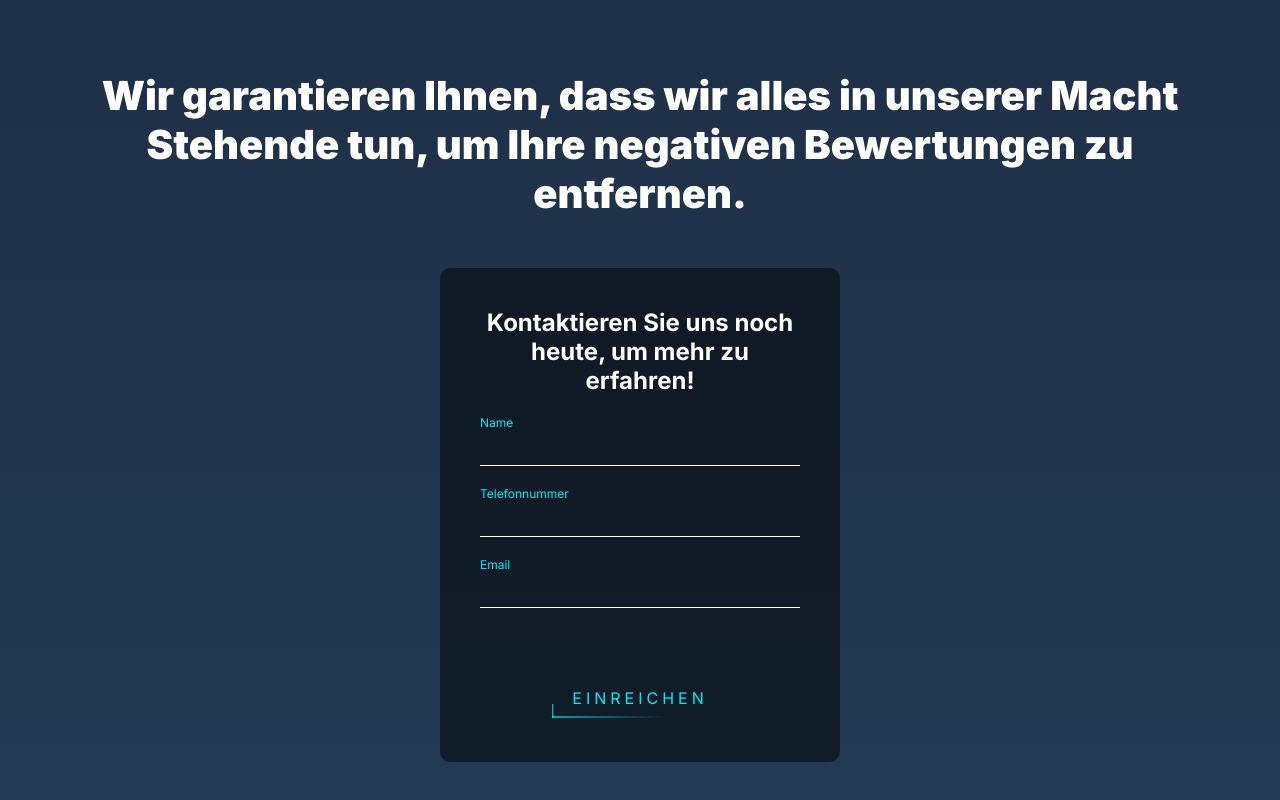
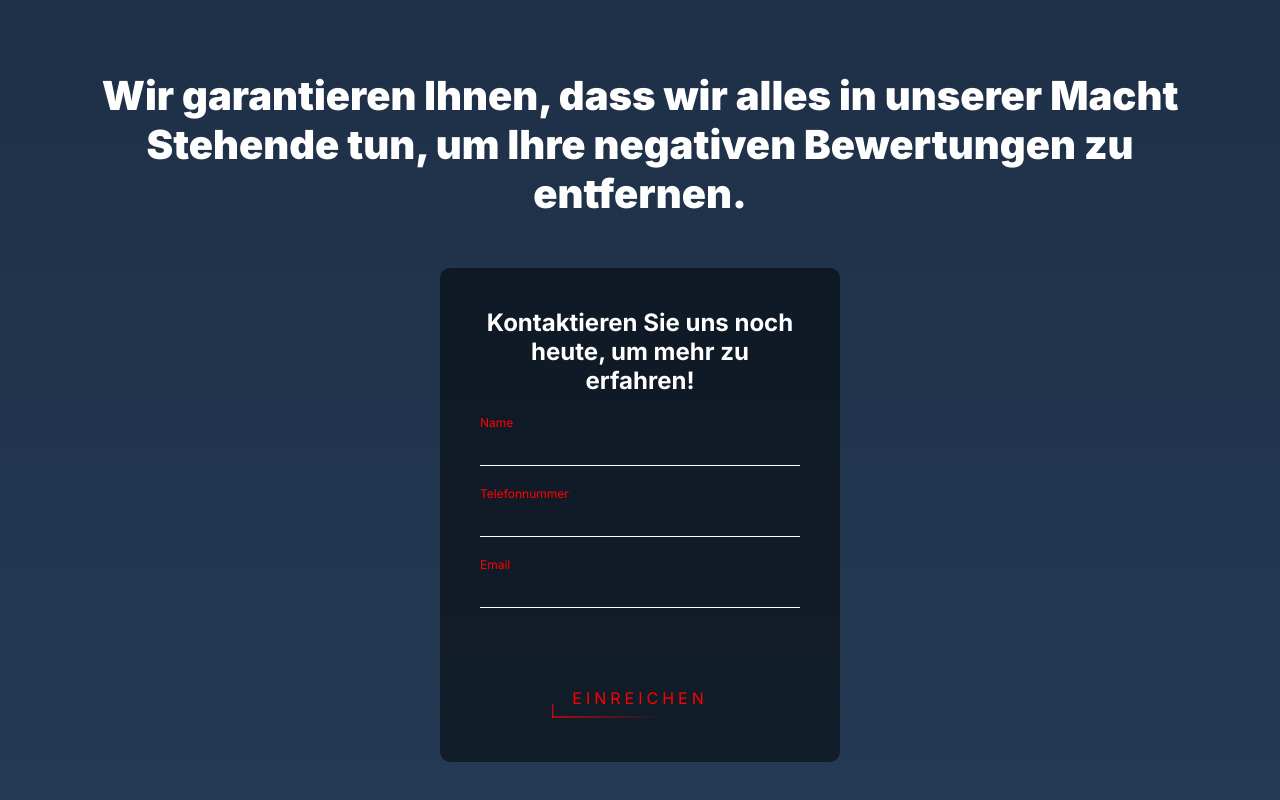
Before and after one commit to Vladikst/Removing-reviews, a React (Create React App) app in the folder my-app/: page / in a window 1280 px wide. Shown: the part 1389-2189 px from the top of the page. Built offline with nearby package versions, Linux system fonts and the light colour scheme.

Commit message:
update form

```diff
--- a/my-app/src/style/form.css
+++ b/my-app/src/style/form.css
@@ -47,7 +47,7 @@
 .header__box .header__box-user input:valid ~ label {
 	top: -20px;
 	left: 0;
-	color: #03e9f4;
+	color: red;
 	font-size: 12px;
 }
 
@@ -55,7 +55,7 @@
 	position: relative;
 	display: inline-block;
 	padding: 10px 20px;
-	color: #03e9f4;
+	color: red;
 	font-size: 16px;
 	text-decoration: none;
 	text-transform: uppercase;
@@ -66,11 +66,10 @@
 }
 
 .header__box a:hover {
-	background: #03e9f4;
+	background: red;
 	color: #fff;
 	border-radius: 5px;
-	box-shadow: 0 0 5px #03e9f4, 0 0 25px #03e9f4, 0 0 50px #03e9f4,
-		0 0 100px #03e9f4;
+	box-shadow: 0 0 5px red, 0 0 25px red, 0 0 50px red, 0 0 100px red;
 }
 
 .header__box a span {
@@ -83,7 +82,7 @@
 	left: -100%;
 	width: 100%;
 	height: 2px;
-	background: linear-gradient(90deg, transparent, #03e9f4);
+	background: linear-gradient(90deg, transparent, red);
 	animation: btn-anim1 1s linear infinite;
 }
 
@@ -102,7 +101,7 @@
 	right: 0;
 	width: 2px;
 	height: 100%;
-	background: linear-gradient(180deg, transparent, #03e9f4);
+	background: linear-gradient(180deg, transparent, red);
 	animation: btn-anim2 1s linear infinite;
 	animation-delay: 0.25s;
 }
@@ -122,7 +121,7 @@
 	right: -100%;
 	width: 100%;
 	height: 2px;
-	background: linear-gradient(270deg, transparent, #03e9f4);
+	background: linear-gradient(270deg, transparent, red);
 	animation: btn-anim3 1s linear infinite;
 	animation-delay: 0.5s;
 }
@@ -142,7 +141,7 @@
 	left: 0;
 	width: 2px;
 	height: 100%;
-	background: linear-gradient(270deg, transparent, #03e9f4);
+	background: linear-gradient(270deg, transparent, red);
 	animation: btn-anim4 1s linear infinite;
 	animation-delay: 0.75s;
 }
```
